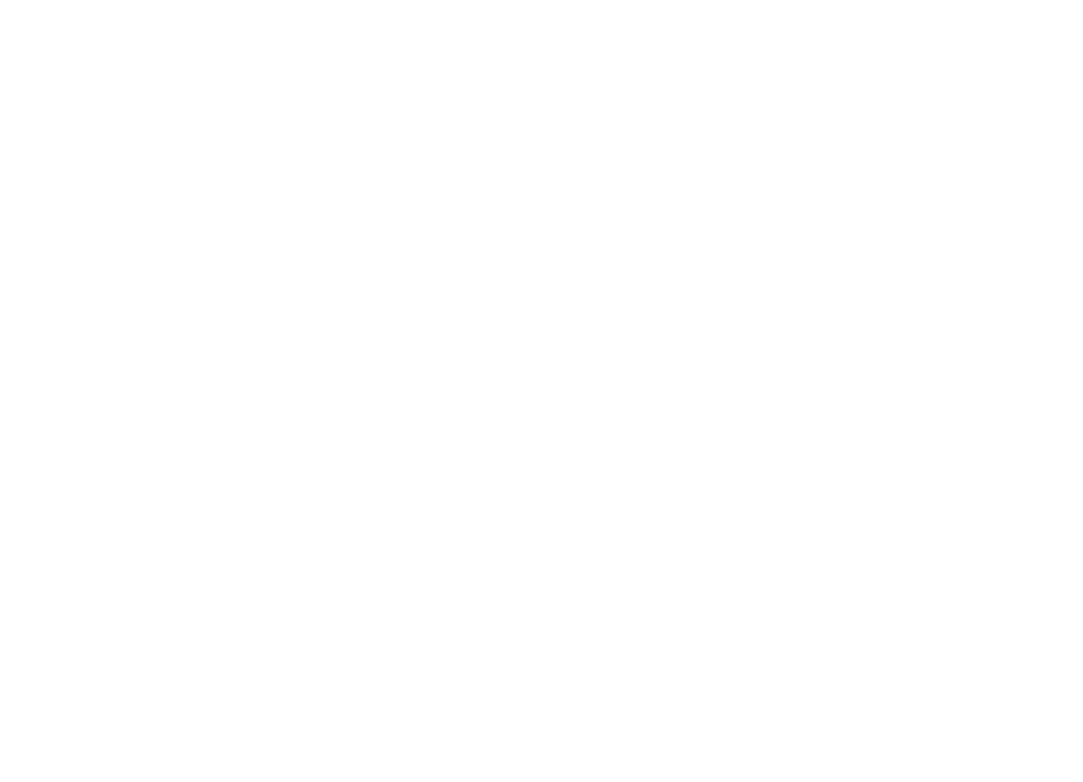
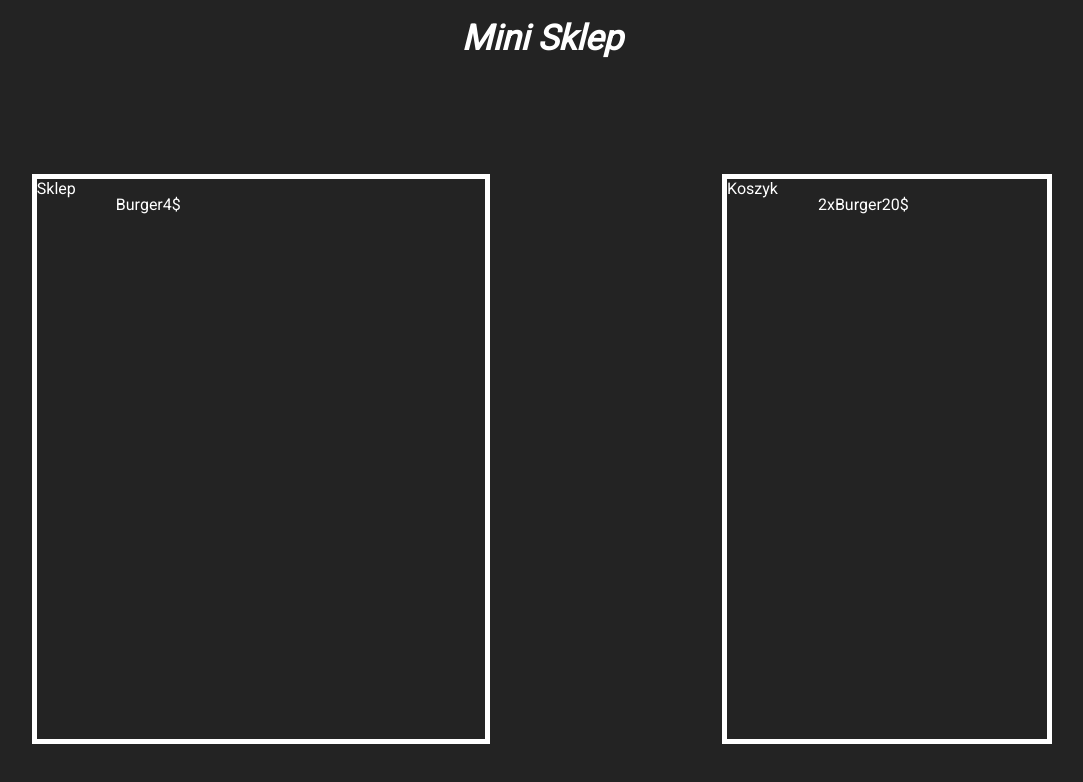
Before and after one commit to DerzeTTT/mini-shop, a plain HTML site: page index.html in a window 1280 px wide. Shown: the whole page, without its empty margins (98-1181 px from the left). Drawn offline with Linux system fonts and the light colour scheme.

Commit message:
styling n html

```diff
--- a/index.html
+++ b/index.html
@@ -4,9 +4,67 @@
     <meta charset="UTF-8">
     <meta http-equiv="X-UA-Compatible" content="IE=edge">
     <meta name="viewport" content="width=device-width, initial-scale=1.0">
-    <title>Document</title>
+
+    <link rel="stylesheet" href="./styles/style.css">
+
+    <title>Mini Sklep</title>
+
 </head>
 <body>
 
+    <header>
+
+        <span class="site-title">Mini Sklep</span>
+
+    </header>
+
+    <main id="shop-holder">
+
+        <div class="shop shop-controller">
+
+            <span class="controller-title">Sklep</span>
+
+            <ul class="items-list">
+
+                <li class="sample-item">
+
+                    <span class="item-title">Burger</span>
+
+                    <div class="price-tag">
+
+                        <span class="price-amount">4$</h1>
+
+                    </div>
+
+                </li>
+
+            </ul>
+
+        </div>
+
+        <div class="cart shop-controller">
+
+            <div class="controller-title">Koszyk</div>
+
+            <ul class="items-list">
+
+                <li class="sample-item">
+
+                    <span class="item-title">Burger</span>
+
+                    <span class="quantity">2x</span>
+                    <span class="total">20$</span>
+
+                </li>
+
+            </ul>
+
+        </div>
+
+    </main>
+
 </body>
+
+<script src="./scripts/handler.js"></script>
+
 </html>
--- /dev/null
+++ b/styles/style.css
@@ -0,0 +1,94 @@
+@import url('https://fonts.googleapis.com/css2?family=Roboto&display=swap');
+
+body, html {
+
+    width: 100vw;
+    height: 100vh;
+
+}
+
+body {
+
+    background-color: rgb(35,35,35);
+    overflow: hidden;
+
+    color: white;
+
+    margin: 0;
+
+    font-family: 'Roboto', sans-serif;
+
+}
+
+main {
+
+    display: flex;
+
+    width: 100%;
+    height: 100%;
+
+    justify-content: space-evenly;
+    align-items: center;
+
+    gap: 8%;
+
+}
+
+.shop-controller {
+
+    background-color: inherit;
+
+    border: 5px solid white;
+
+    display: flex;
+
+}
+
+.shop {
+
+    width: 35%;
+    height: 70%;
+
+}
+
+.cart {
+
+    width: 25%;
+    height: 70%;
+
+}
+
+header {
+
+    display: flex;
+
+    justify-content: center;
+    align-items: center;
+
+}
+
+.site-title {
+
+    font-size: 35px;
+    font-weight: 600;
+
+    font-style: italic;
+
+    margin-top: .5em;
+
+}
+
+.sample-item {
+
+    display: flex;
+
+    align-items: center;
+    justify-content: space-around;
+
+}
+
+.quantity {
+
+    order: -1;
+
+}
```
Also changed, not shown: scripts/handler.js (added).
